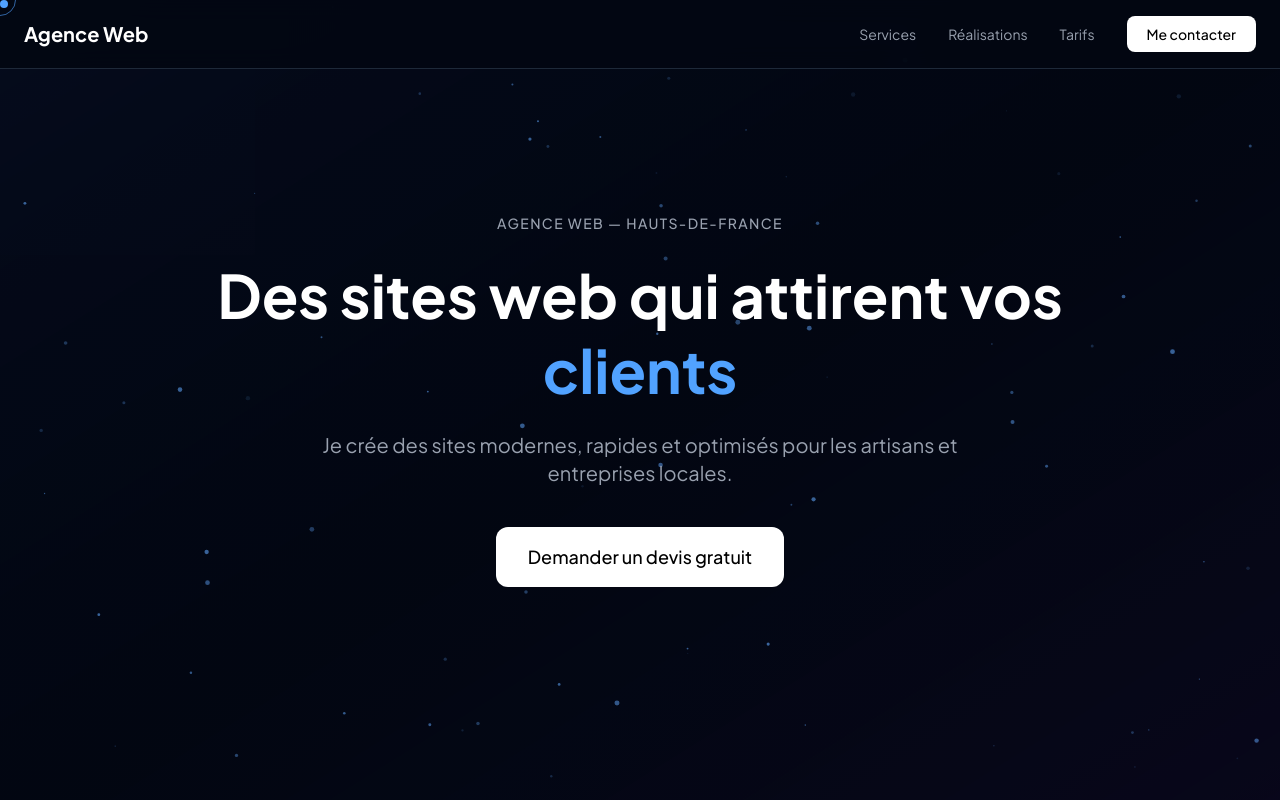
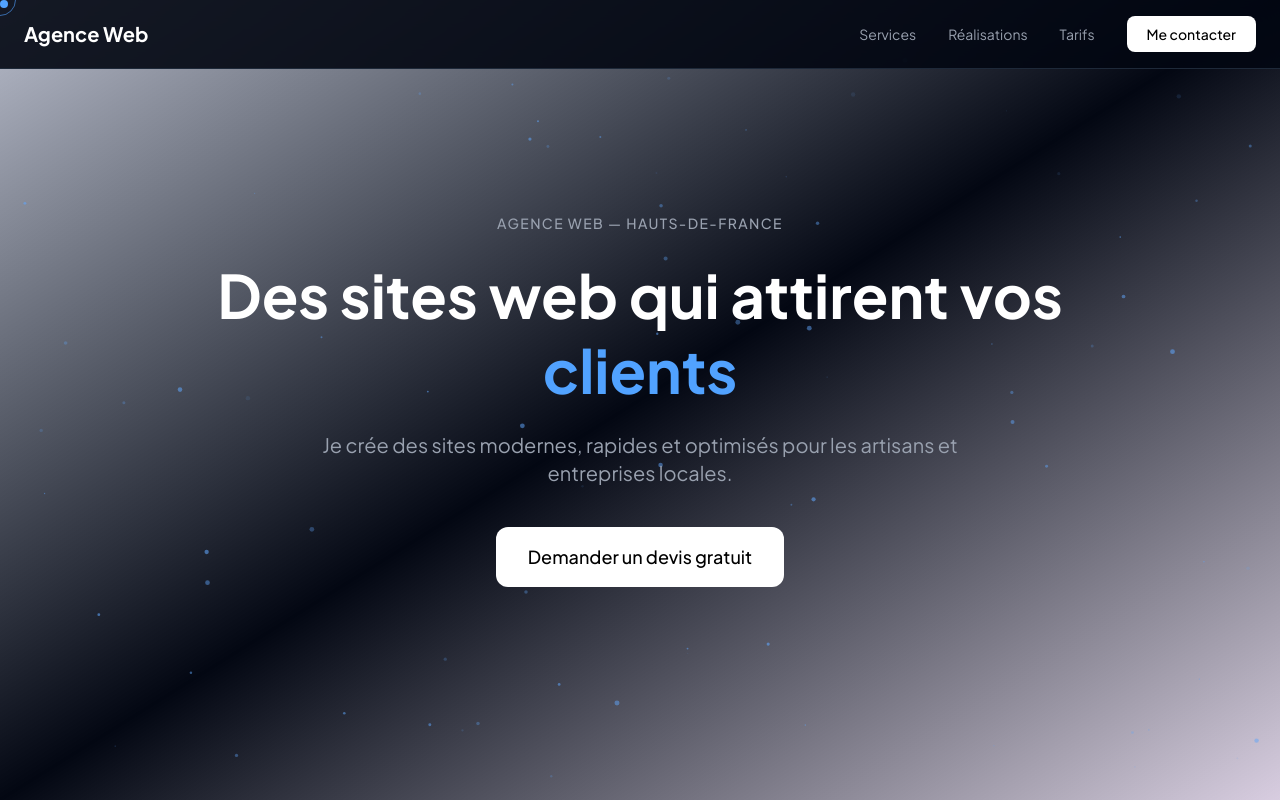
Before and after one commit to enguerrandbourghelle/agence-demo, a Next.js app: page / in a window 1280 px wide. Shown: the top 800 px of the page. Built offline with nearby package versions, Linux system fonts and the light colour scheme.

Commit message:
feat: particules et fond en global sur tout le site

```diff
--- a/app/page.tsx
+++ b/app/page.tsx
@@ -29,11 +29,12 @@ export default function Home() {
   }, []);
 
   return (
-    <main className="min-h-screen bg-white">
+    <main className="min-h-screen relative">
+      <Particles />
+      <div className="relative z-10">
         <Cursor />
         <Navbar />
-      <section className="relative h-screen flex flex-col items-center justify-center text-center px-6 bg-gray-950 overflow-hidden">
-        <Particles />
+        <section className="relative h-screen flex flex-col items-center justify-center text-center px-6 overflow-hidden">
           <div className="relative z-10 flex flex-col items-center">
             <p ref={eyebrowRef} className="text-sm font-medium text-gray-400 mb-6 tracking-widest uppercase opacity-0">
               Agence Web — Hauts-de-France
@@ -58,6 +59,7 @@ export default function Home() {
         <FAQ />
         <Contact />
         <Footer />
+      </div>
     </main>
   );
 }
--- a/components/Particles.tsx
+++ b/components/Particles.tsx
@@ -52,9 +52,8 @@ export default function Particles() {
   }, []);
 
   return (
-  <>
-    <div className="absolute inset-0 bg-gradient-to-br from-blue-950/30 via-gray-950 to-purple-950/20 animate-pulse" />
-    <canvas ref={canvasRef} className="absolute inset-0 pointer-events-none z-0" />
-  </>
-);
+    <div className="fixed inset-0 z-0 bg-gradient-to-br from-blue-950/30 via-gray-950 to-purple-950/20">
+      <canvas ref={canvasRef} className="fixed inset-0 pointer-events-none z-0" />
+    </div>
+  );
 }
```
Lines whose indentation alone changed are shown as unchanged.
